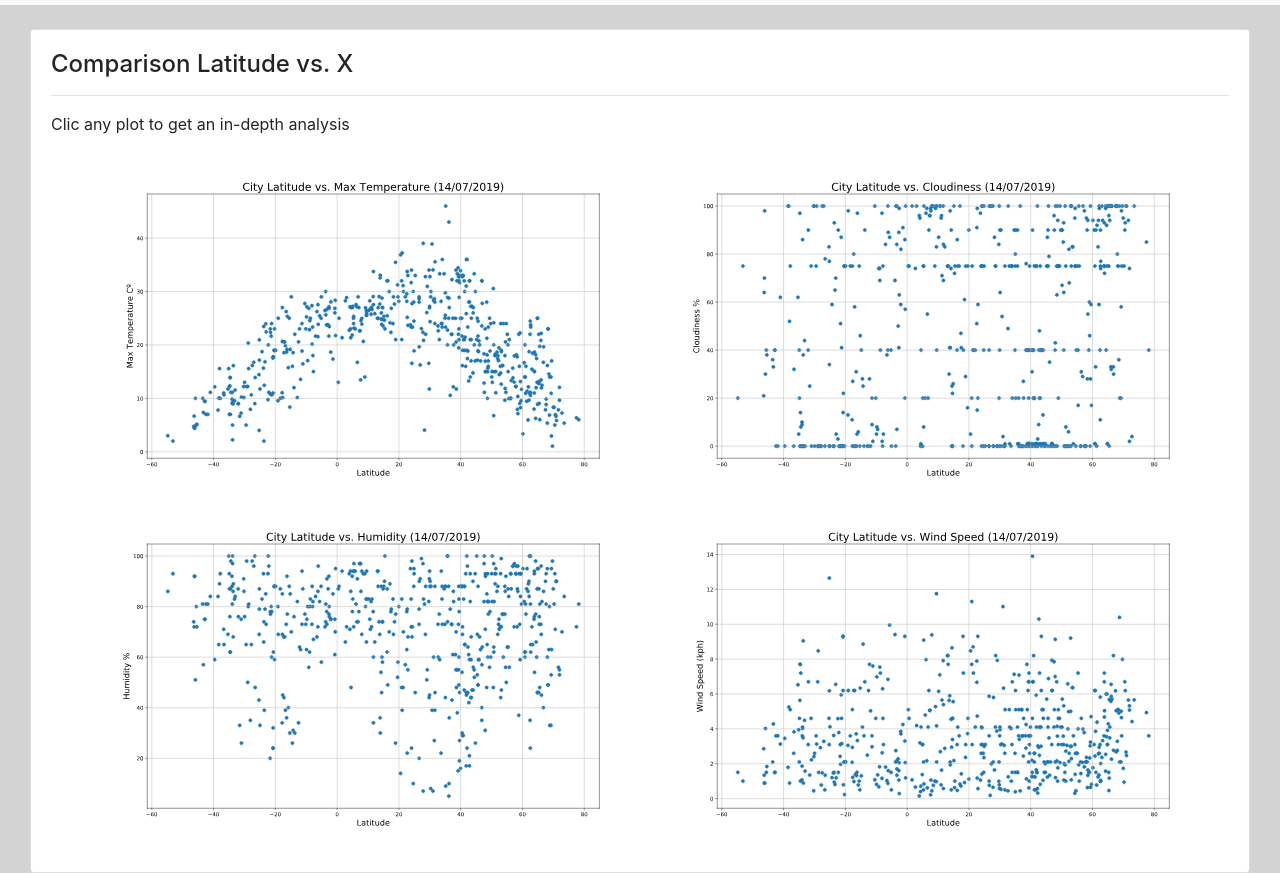
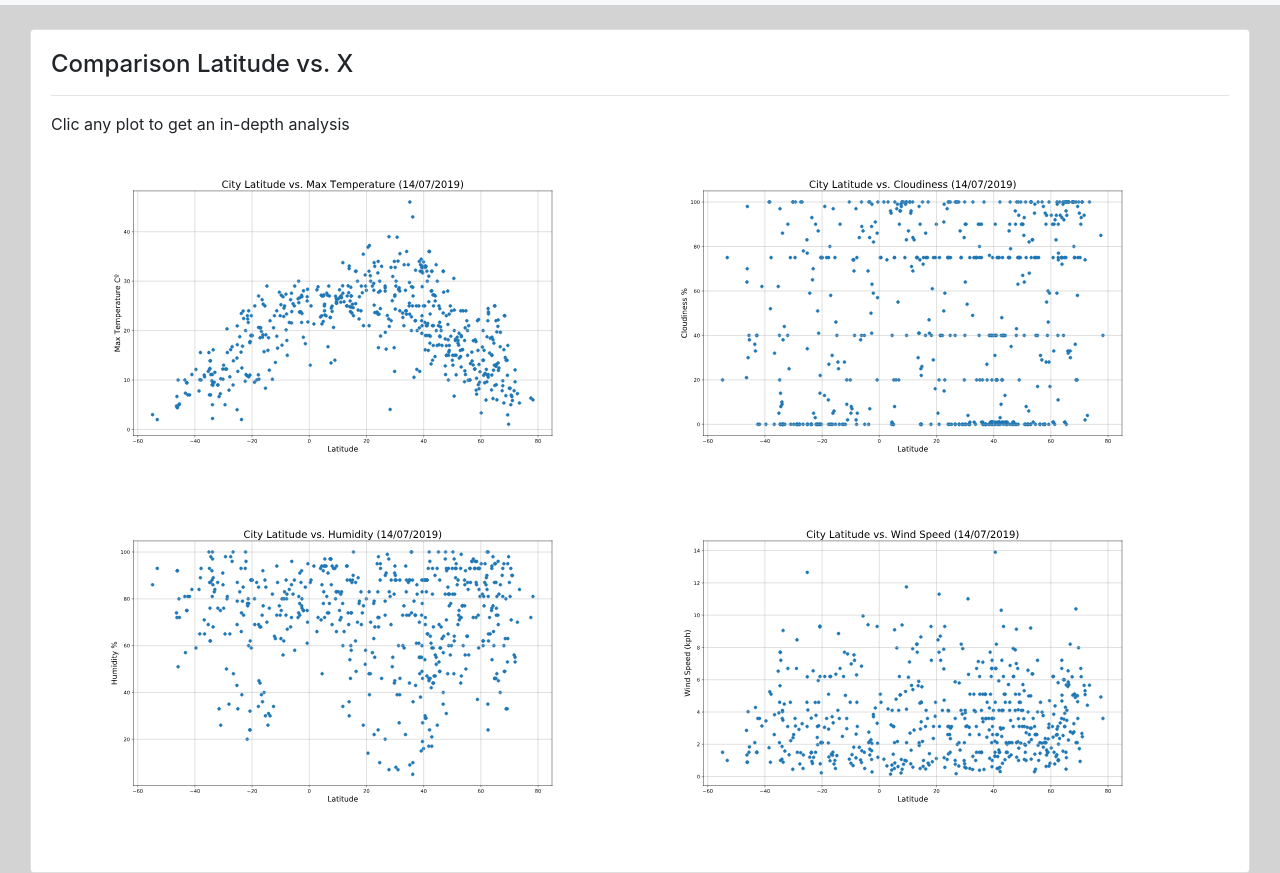
Before and after one commit to JanCastillo/Weather_Project.github.io, a plain HTML site: page comparison.html in a window 1280 px wide. Shown: the part 51-924 px from the top of the page. Drawn offline with nearby package versions, Linux system fonts and the light colour scheme.

Commit message:
updating comparisons site

```diff
--- a/comparison.html
+++ b/comparison.html
@@ -45,12 +45,12 @@
                 <p>Clic any plot to get an in-depth analysis</p>
                     <div class="container" style="margin-left:0px;margin-right:0px">
                         <div class="row" style="height:350px">
-                            <div class="col-sm-6"><img src="latvstemp.svg" style="width:600px;height:350px;"></div>
-                            <div class="col-sm-6"><img src="latvscloud.svg" style="width:600px;height:350px;"></div>
+                            <div class="col-sm-6"><div class="wrapper"><img src="latvstemp.svg" style="width:100%;height:100%;"></div></div>
+                            <div class="col-sm-6"><div class="wrapper"><img src="latvscloud.svg" style="width:100%;height:100%;"></div></div>
                         </div>
                         <div class="row" style="height:350px">
-                            <div class="col-sm-6"><img src="latvshum.svg" style="width:600px;height:350px;"></div>
-                            <div class="col-sm-6"><img src="latvswind.svg" style="width:600px;height:350px;"></div>
+                            <div class="col-sm-6"><div class="wrapper"><img src="latvshum.svg" style="width:100%;height:100%;"></div></div>
+                            <div class="col-sm-6"><div class="wrapper"><img src="latvswind.svg" style="width:100%;height:100%;"></div></div>
                         </div>
                     </div>
                 </div>
```
